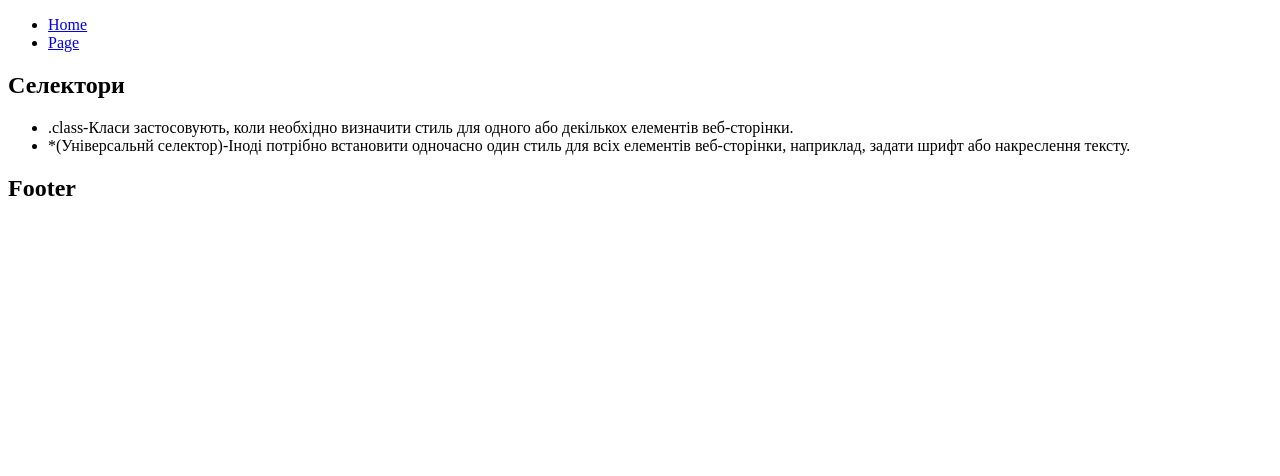
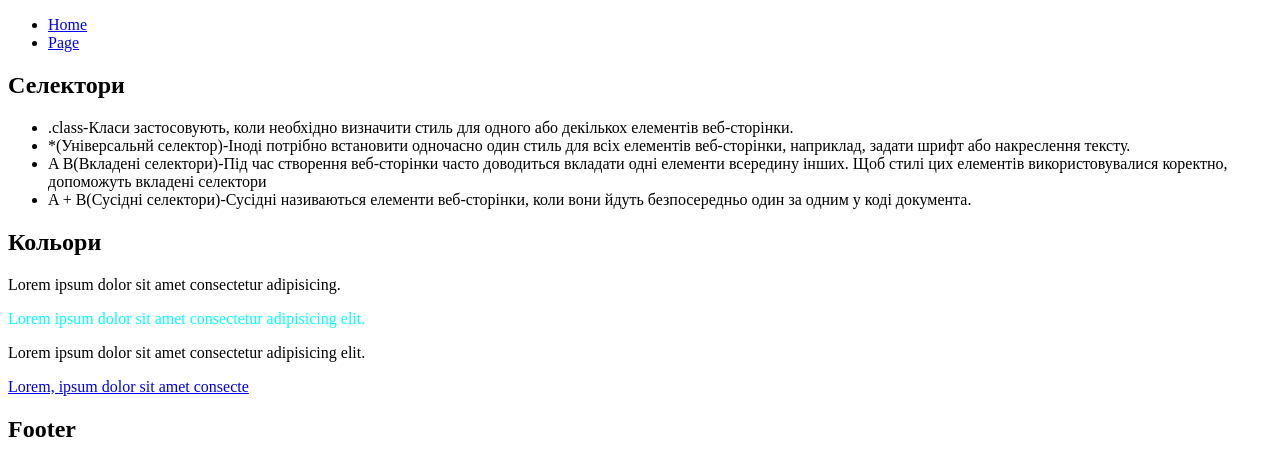
Before and after one commit to Mikulshyn93/FE_Home_Work, a plain HTML site: page index.html in a window 1280 px wide. Drawn offline with Linux system fonts and the light colour scheme.

Commit message:
litlle progress

```diff
--- a/css/styles.css
+++ b/css/styles.css
@@ -0,0 +1,3 @@
+.id{
+    color: aqua;
+}
--- a/index.html
+++ b/index.html
@@ -32,7 +32,24 @@
                     <ul>
                         <li>.class-Класи застосовують, коли необхідно визначити стиль для одного або декількох елементів веб-сторінки. </li>
                         <li>*(Універсальнй селектор)-Іноді потрібно встановити одночасно один стиль для всіх елементів веб-сторінки, наприклад, задати шрифт або накреслення тексту.</li>
+                        <li>A B(Вкладені селектори)-Під час створення веб-сторінки часто доводиться вкладати одні елементи всередину інших. Щоб стилі цих елементів використовувалися коректно, допоможуть вкладені селектори</li>
+                        <li>A + B(Сусідні селектори)-Сусідні називаються елементи веб-сторінки, коли вони йдуть безпосередньо один за одним у коді документа.</li>
                     </ul>
+                </div>
+                <h2>Кольори</h2>
+                <div class="content">
+                    <p>Lorem ipsum dolor sit amet consectetur adipisicing.</p>
+                </div>
+                <div id="Text1" style="color: aqua;">
+                    <p>Lorem ipsum dolor sit amet consectetur adipisicing elit.</p>
+                </div>
+                <div >
+                    <div class="class1">
+                        <p>Lorem ipsum dolor sit amet consectetur adipisicing elit.</p>
+                    </div>
+                    <div class="href">
+                    <a href="/#">Lorem, ipsum dolor sit amet consecte</a>
+                    </div>
                 </div>
             </div>
         </section>
```
